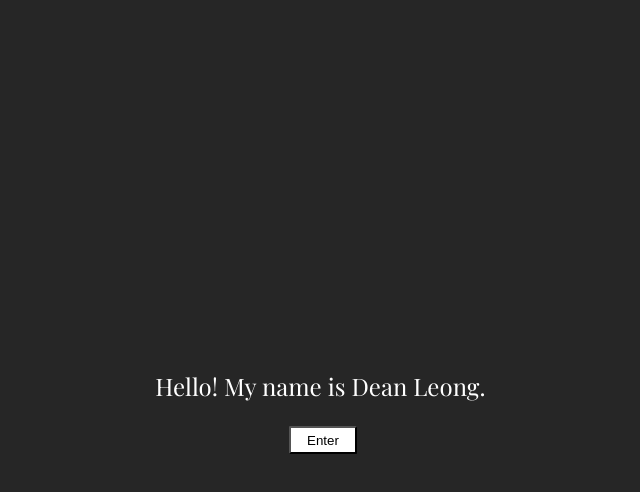
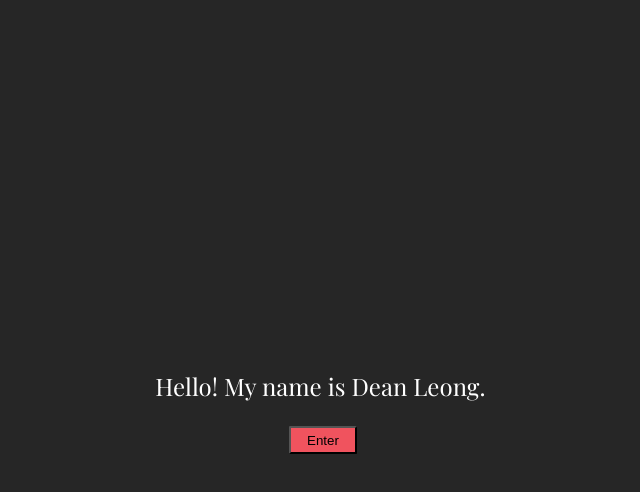
Before and after one commit to DeanLeong/leong_portfolio, a React (Create React App) app in the folder client/: page / in a window 1280 px wide. In both pictures the pointer is over the button "Enter". Shown: the top 492 px of the page, without its empty margins (317-957 px from the left). Built offline with nearby package versions, Linux system fonts and the light colour scheme.

Commit message:
enter button

```diff
--- a/client/src/screens/Landing.css
+++ b/client/src/screens/Landing.css
@@ -26,7 +26,7 @@
 
 .enter-button:hover {
   color: black;
-  background-color: #ffffff;
+  background-color: rgb(240, 83, 94);
 }
 
 .my-node-enter {
```
Also changed, not shown: 1 other file (tests, documents, lock files or other folders).
